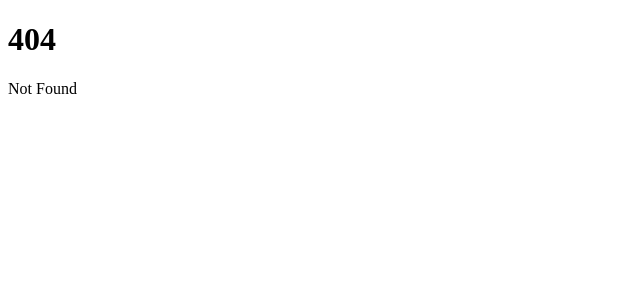
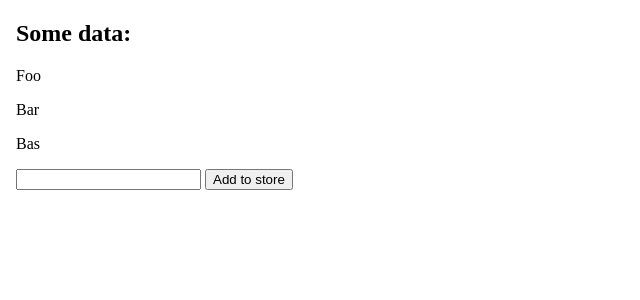
Before and after one commit to SamuelMiddendorp/adventures-with-svelte, a SvelteKit app: page / in a window 1280 px wide. Before the commit this address had no page. Shown: the top 300 px of the page, without its empty margins (0-640 px from the left). Built offline with nearby package versions, Linux system fonts and the light colour scheme.

Commit message:
Simple svelte store

```diff
--- /dev/null
+++ b/src/routes/+page.svelte
@@ -0,0 +1,12 @@
+<script lang="ts">
+    import {fooData} from "../stores/sampleStore";
+    let word: string = "";
+</script>
+<body>
+    <h2>Some data:</h2>
+    {#each $fooData as foo}
+        <p>{foo}</p>
+    {/each}
+    <input bind:value={word}>
+    <button on:click={() => fooData.set([...$fooData, word])}>Add to store</button>
+</body>
--- a/src/routes/counter/+page.svelte
+++ b/src/routes/counter/+page.svelte
@@ -4,6 +4,9 @@
         console.log(counter);
     }
 </script>
+<svelte:head>
+    <title>Counter</title>
+</svelte:head>
 <body>
     <button on:click={() => counter += 1}>count: {counter}</button>
 </body>
--- /dev/null
+++ b/src/stores/sampleStore.ts
@@ -0,0 +1,4 @@
+import { writable, type Writable } from "svelte/store";
+
+export const fooData: Writable<String[]> = writable([])
+fooData.set(["Foo", "Bar", "Bas"])
```
